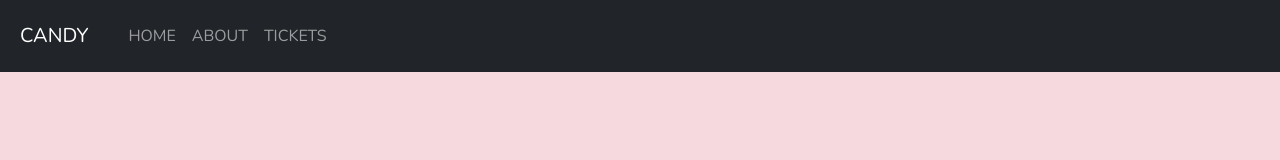
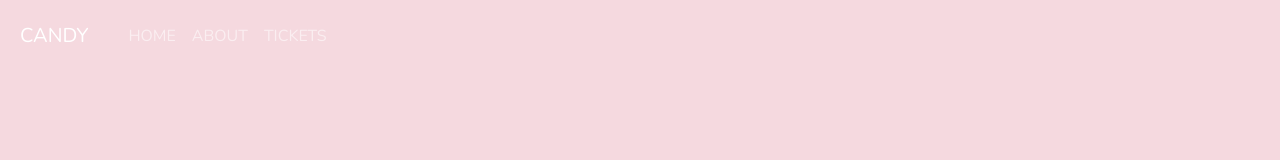
Before and after one commit to LT0303/museum-candy-project, a plain HTML site: page index.html in a window 1280 px wide. Drawn offline with nearby package versions, Linux system fonts and the light colour scheme.

Commit message:
Removed dark background from navbar

```diff
--- a/index.html
+++ b/index.html
@@ -15,7 +15,7 @@
 </head>
 
 <body>
-    <nav id="mainNavbar" class="navbar navbar-dark bg-dark navbar-expand-md">
+    <nav id="mainNavbar" class="navbar navbar-dark navbar-expand-md">
         <div class="container-fluid">
             <a href="#" class="navbar-brand p-2">CANDY</a>
             <button class="navbar-toggler" type="button" data-bs-toggle="collapse" data-bs-target="#navLinks"
```
